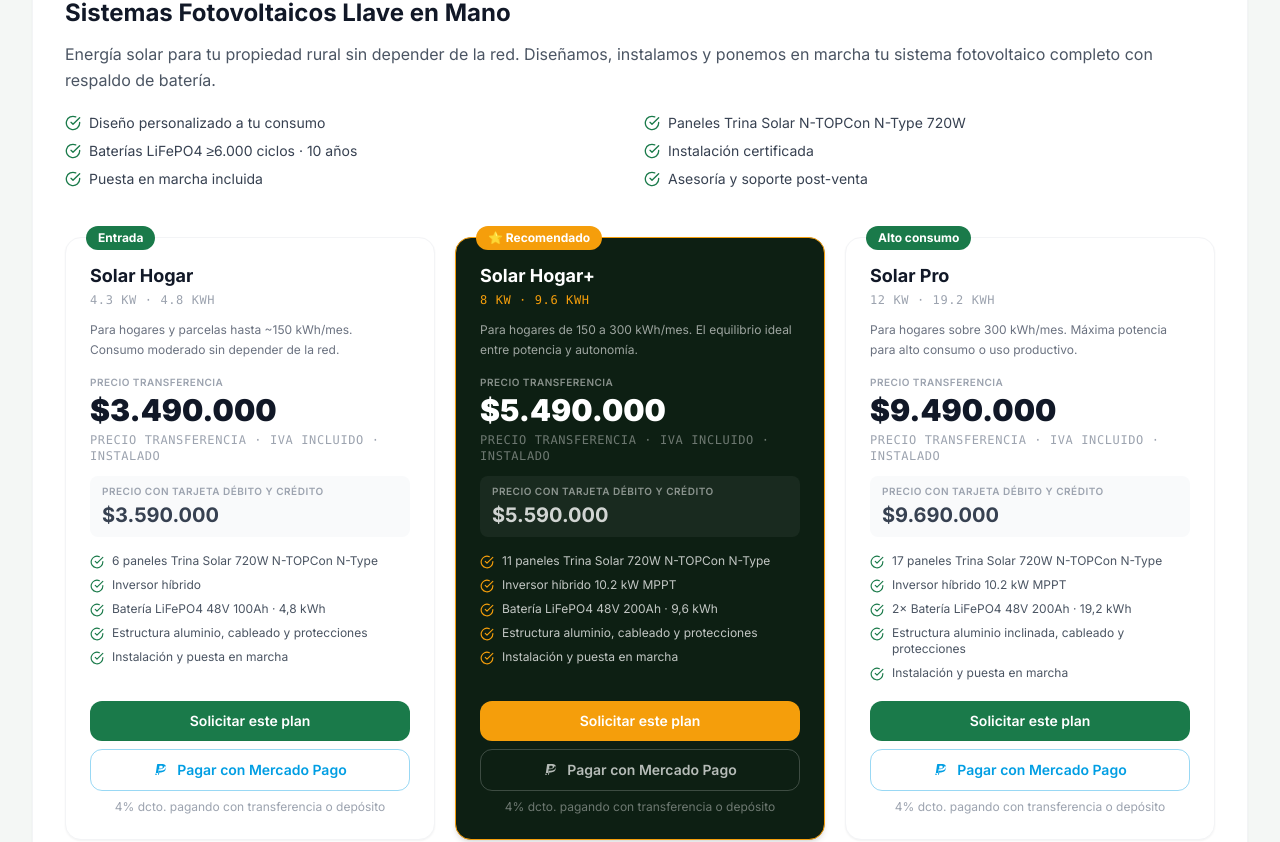
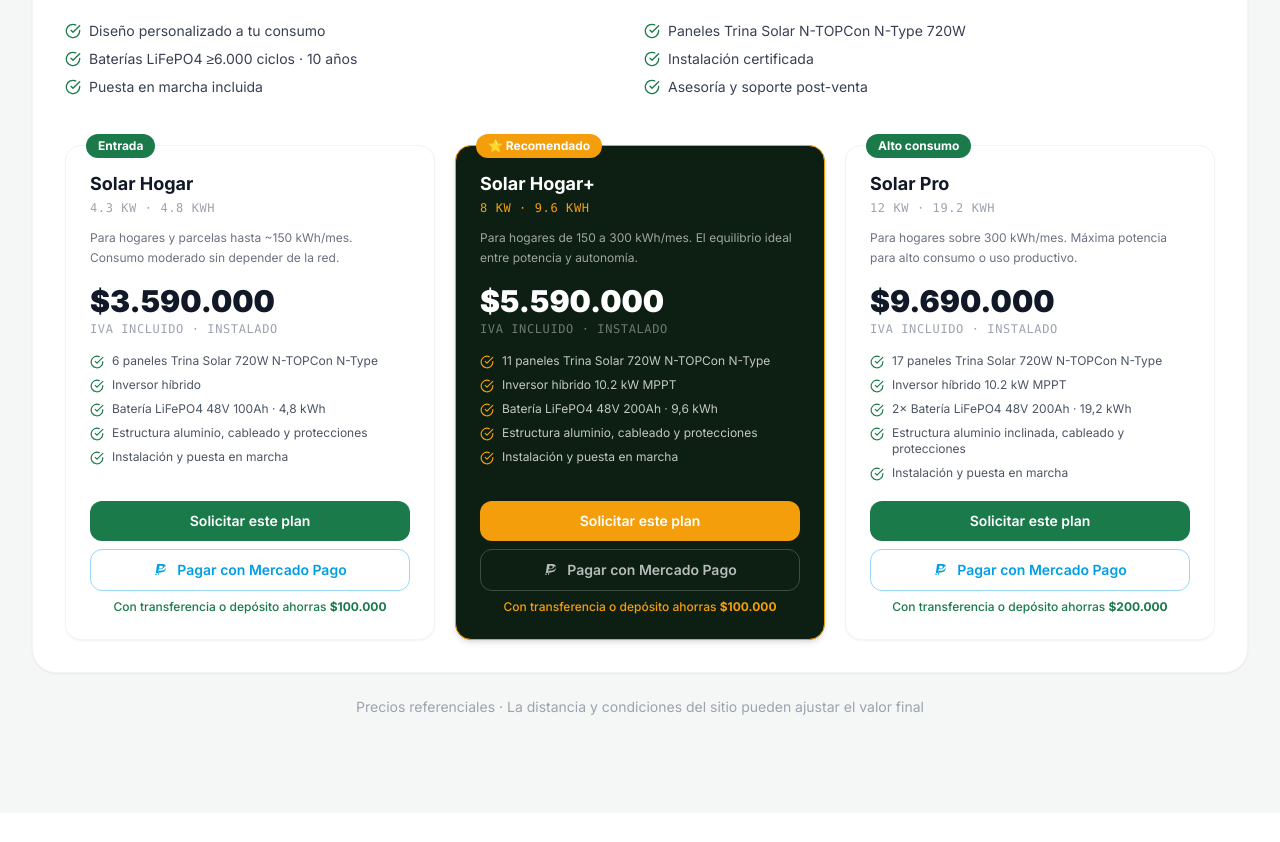
Before and after one commit to raulhidalgo78-eng/ecoguard, a Next.js app: page / in a window 1280 px wide. Shown: the part 3323-4165 px from the top of the page. Built offline with nearby package versions, Linux system fonts and the light colour scheme.

Commit message:
Update ServiciosPrecios.js

```diff
--- a/app/components/ServiciosPrecios.js
+++ b/app/components/ServiciosPrecios.js
@@ -18,9 +18,9 @@
       name: 'Plan Estándar',
       tag: 'Sobre estructura existente',
       desc: 'Instalación sobre muro, fachada, poste o construcción ya disponible en tu propiedad.',
-      precio: '$490.000',
-      mpPrecio: '$499.000',
-      nota: 'Precio transferencia · IVA incluido · instalada',
+      precio: '$499.000',
+      nota: 'IVA incluido · instalada',
+      ahorro: '$9.000',
       mpLink: 'https://mpago.la/1tVYaXP',
       items: ['Cámara Dahua Solar PTZ 4G doble lente', 'Tarjeta microSD 256 GB', 'SIM de datos activada', 'Instalación profesional', 'Configuración y puesta en marcha'],
     },
@@ -30,9 +30,9 @@
       name: 'Plan Integral',
       tag: 'Con poste 75×75',
       desc: 'Instalación completa con poste de acero 75×75 y base de hormigón.',
-      precio: '$690.000',
-      mpPrecio: '$699.000',
-      nota: 'Precio transferencia · IVA incluido · instalada',
+      precio: '$699.000',
+      nota: 'IVA incluido · instalada',
+      ahorro: '$9.000',
       mpLink: 'https://mpago.la/1MgposN',
       items: ['Cámara Dahua Solar PTZ 4G doble lente', 'Tarjeta microSD 256 GB', 'SIM de datos activada', 'Poste de acero 75×75 con fundación', 'Instalación profesional + puesta en marcha'],
     },
@@ -54,9 +54,9 @@
       name: 'Solar Hogar',
       tag: '4.3 kW · 4.8 kWh',
       desc: 'Para hogares y parcelas hasta ~150 kWh/mes. Consumo moderado sin depender de la red.',
-      precio: '$3.490.000',
-      mpPrecio: '$3.590.000',
-      nota: 'Precio transferencia · IVA incluido · instalado',
+      precio: '$3.590.000',
+      nota: 'IVA incluido · instalado',
+      ahorro: '$100.000',
       mpLink: 'https://mpago.la/2vPPdij',
       items: ['6 paneles Trina Solar 720W N-TOPCon N-Type', 'Inversor híbrido', 'Batería LiFePO4 48V 100Ah · 4,8 kWh', 'Estructura aluminio, cableado y protecciones', 'Instalación y puesta en marcha'],
     },
@@ -66,9 +66,9 @@
       name: 'Solar Hogar+',
       tag: '8 kW · 9.6 kWh',
       desc: 'Para hogares de 150 a 300 kWh/mes. El equilibrio ideal entre potencia y autonomía.',
-      precio: '$5.490.000',
-      mpPrecio: '$5.590.000',
-      nota: 'Precio transferencia · IVA incluido · instalado',
+      precio: '$5.590.000',
+      nota: 'IVA incluido · instalado',
+      ahorro: '$100.000',
       mpLink: 'https://mpago.la/2bLL29f',
       items: ['11 paneles Trina Solar 720W N-TOPCon N-Type', 'Inversor híbrido 10.2 kW MPPT', 'Batería LiFePO4 48V 200Ah · 9,6 kWh', 'Estructura aluminio, cableado y protecciones', 'Instalación y puesta en marcha'],
     },
@@ -78,9 +78,9 @@
       name: 'Solar Pro',
       tag: '12 kW · 19.2 kWh',
       desc: 'Para hogares sobre 300 kWh/mes. Máxima potencia para alto consumo o uso productivo.',
-      precio: '$9.490.000',
-      mpPrecio: '$9.690.000',
-      nota: 'Precio transferencia · IVA incluido · instalado',
+      precio: '$9.690.000',
+      nota: 'IVA incluido · instalado',
+      ahorro: '$200.000',
       mpLink: 'https://mpago.la/1FWedZr',
       items: ['17 paneles Trina Solar 720W N-TOPCon N-Type', 'Inversor híbrido 10.2 kW MPPT', '2× Batería LiFePO4 48V 200Ah · 19,2 kWh', 'Estructura aluminio inclinada, cableado y protecciones', 'Instalación y puesta en marcha'],
     },
@@ -100,17 +100,10 @@
       <h4 className={`text-lg font-bold mb-0.5 ${plan.featured ? 'text-white' : 'text-gray-900'}`}>{plan.name}</h4>
       <p className={`text-xs font-mono uppercase tracking-wider mb-3 ${plan.featured ? 'text-brand-solar' : 'text-gray-400'}`}>{plan.tag}</p>
       <p className={`text-xs leading-relaxed mb-4 ${plan.featured ? 'text-white/60' : 'text-gray-500'}`}>{plan.desc}</p>
-      <div className="mb-1">
-        <p className={`text-[10px] font-semibold uppercase tracking-wider mb-0.5 ${plan.featured ? 'text-white/50' : 'text-gray-400'}`}>Precio transferencia</p>
+      <div className="mb-0.5">
         <span className={`text-3xl font-black ${plan.featured ? 'text-white' : 'text-gray-900'}`}>{plan.precio}</span>
       </div>
-      <p className={`text-xs font-mono uppercase tracking-wider mb-3 ${plan.featured ? 'text-white/40' : 'text-gray-400'}`}>{plan.nota}</p>
-      {plan.mpPrecio && (
-        <div className={`rounded-lg px-3 py-2 mb-4 ${plan.featured ? 'bg-white/5' : 'bg-gray-50'}`}>
-          <p className={`text-[10px] font-semibold uppercase tracking-wider mb-0.5 ${plan.featured ? 'text-white/50' : 'text-gray-400'}`}>Precio con tarjeta débito y crédito</p>
-          <span className={`text-xl font-bold ${plan.featured ? 'text-white/80' : 'text-gray-700'}`}>{plan.mpPrecio}</span>
-        </div>
-      )}
+      <p className={`text-xs font-mono uppercase tracking-wider mb-4 ${plan.featured ? 'text-white/40' : 'text-gray-400'}`}>{plan.nota}</p>
       <ul className="space-y-2 flex-1 mb-5">
         {plan.items.map((item) => (
           <li key={item} className={`flex items-start gap-2 text-xs ${plan.featured ? 'text-white/75' : 'text-gray-600'}`}>
@@ -141,9 +134,11 @@
           Pagar con Mercado Pago
         </a>
       )}
-      <p className={`text-xs text-center mt-2 ${plan.featured ? 'text-white/40' : 'text-gray-400'}`}>
-        4% dcto. pagando con transferencia o depósito
-      </p>
+      {plan.ahorro && (
+        <p className={`text-xs text-center mt-2 font-medium ${plan.featured ? 'text-brand-solar' : 'text-brand-green'}`}>
+          Con transferencia o depósito ahorras <span className="font-bold">{plan.ahorro}</span>
+        </p>
+      )}
     </div>
   )
 }
```
